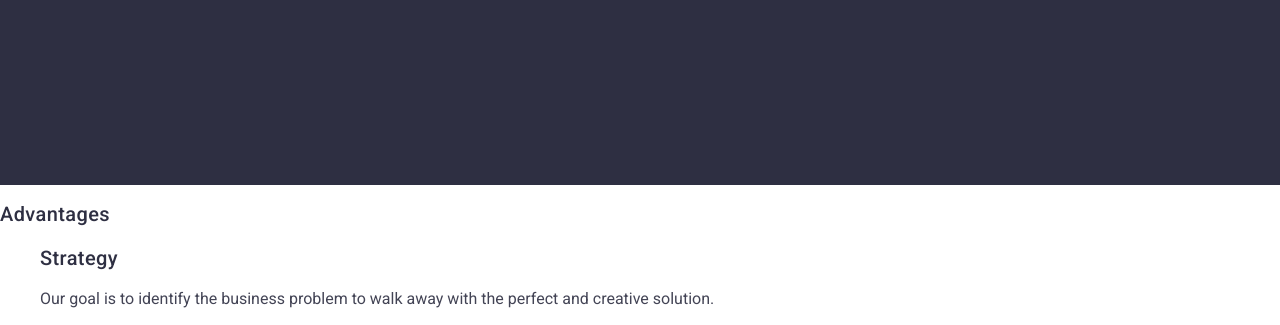
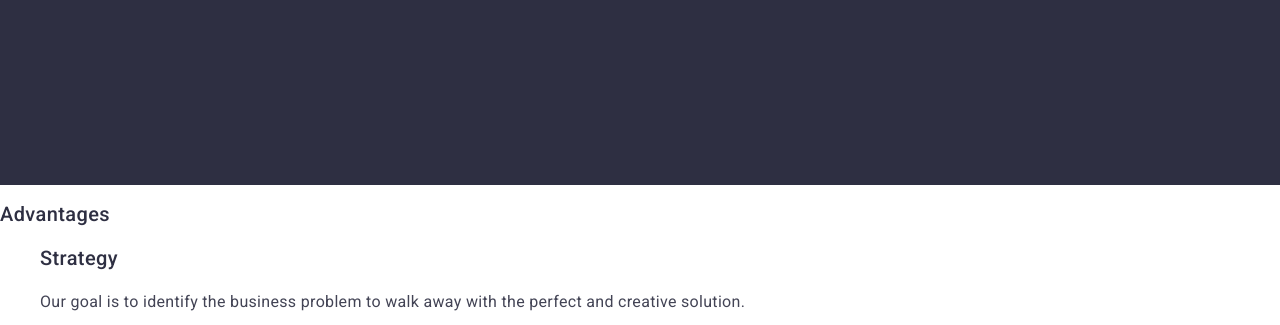
Before and after one commit to TA199392/goit-markup-hw-02, a plain HTML site: page index.html in a window 1280 px wide. Shown: the part 470-795 px from the top of the page. Drawn offline with nearby package versions, Linux system fonts and the light colour scheme.

Commit message:
editing styles

```diff
--- a/css/styles.css
+++ b/css/styles.css
@@ -103,7 +103,7 @@ a {
   color: #2e2f42;
 }
 
-.advanteg-subtitle {
+.advantages-subtitle {
   font-family: 'Roboto', sans-serif;
   font-weight: 400;
   font-size: 16px;
```
